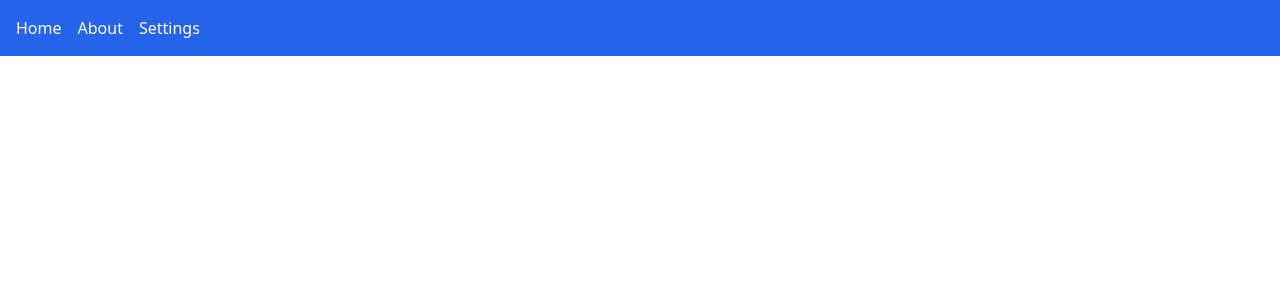
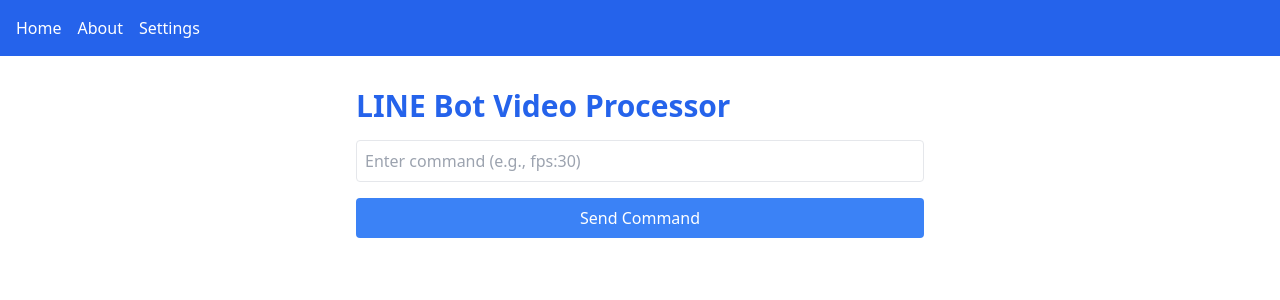
Before and after one commit to putzamonkey/put-LineBot-Project, a Nuxt app in the folder frontend/: page / in a window 1280 px wide. Shown: the top 300 px of the page. Built offline with nearby package versions, Linux system fonts and the light colour scheme.

Commit message:
update and debugging index.vue

```diff
--- a/frontend/app.vue
+++ b/frontend/app.vue
@@ -1,12 +1,15 @@
 <template>
   <div>
+    <!-- Navbar -->
     <nav class="bg-blue-600 text-white p-4 flex space-x-4">
       <NuxtLink to="/" class="hover:underline">Home</NuxtLink>
       <NuxtLink to="/about" class="hover:underline">About</NuxtLink>
       <NuxtLink to="/settings" class="hover:underline">Settings</NuxtLink>
     </nav>
+
+    <!-- ใช้ NuxtPage เพื่อโหลด pages -->
     <div class="p-4">
-      <slot />
+      <NuxtPage />
     </div>
   </div>
 </template>
--- a/frontend/nuxt.config.ts
+++ b/frontend/nuxt.config.ts
@@ -7,5 +7,5 @@
     }
   },
 
-  compatibilityDate: '2025-02-17'
+  compatibilityDate: '2025-02-18'
 })
--- a/frontend/pages/index.vue
+++ b/frontend/pages/index.vue
@@ -1,12 +1,14 @@
 <template>
   <div class="container mx-auto p-4">
-    <h1 class="text-2xl font-bold mb-4">LINE Bot Video Processor</h1>
+    <h1 class="text-3xl font-bold text-blue-600">LINE Bot Video Processor</h1>
 
-    <div class="flex flex-col space-y-4">
-      <input v-model="userMessage" type="text" placeholder="Enter command" class="border p-2 rounded" />
+    <!-- Input ส่งคำสั่ง -->
+    <div class="flex flex-col space-y-4 mt-4">
+      <input v-model="userMessage" type="text" placeholder="Enter command (e.g., fps:30)" class="border p-2 rounded" />
       <button @click="sendCommand" class="bg-blue-500 text-white p-2 rounded">Send Command</button>
     </div>
 
+    <!-- แสดงผลลัพธ์ -->
     <div v-if="responseMessage" class="mt-4 p-2 bg-gray-100 rounded">
       <strong>Response:</strong> {{ responseMessage }}
     </div>
@@ -15,20 +17,36 @@
 
 <script setup>
 import { ref } from 'vue'
+
 const userMessage = ref('')
 const responseMessage = ref('')
+const API_BASE = 'http://localhost:8080' // Backend URL
 
+// ฟังก์ชันส่งคำสั่งไปที่ API
 const sendCommand = async () => {
+  if (!userMessage.value) {
+    responseMessage.value = "Please enter a command."
+    return
+  }
+
   try {
-    const response = await fetch('http://localhost:8080/webhook', {
+    const response = await fetch(`${API_BASE}/webhook`, {
       method: 'POST',
       headers: { 'Content-Type': 'application/json' },
-      body: JSON.stringify({ events: [{ type: 'message', message: { type: 'text', text: userMessage.value } }] })
+      body: JSON.stringify({
+        events: [
+          {
+            type: 'message',
+            message: { type: 'text', text: userMessage.value }
+          }
+        ]
+      })
     })
+
     const data = await response.json()
-    responseMessage.value = JSON.stringify(data)
+    responseMessage.value = JSON.stringify(data, null, 2)
   } catch (error) {
-    responseMessage.value = 'Error sending request'
+    responseMessage.value = "Error sending request"
   }
 }
 </script>
```
